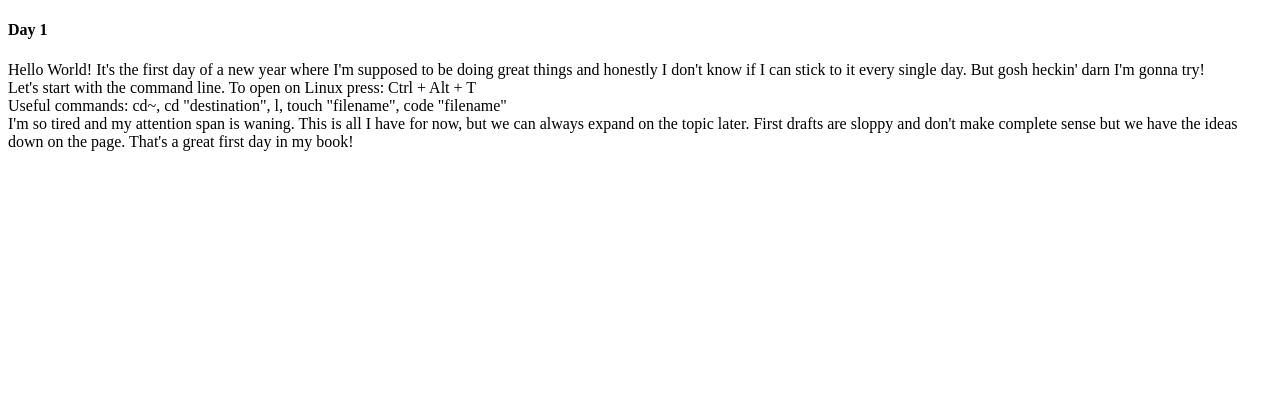
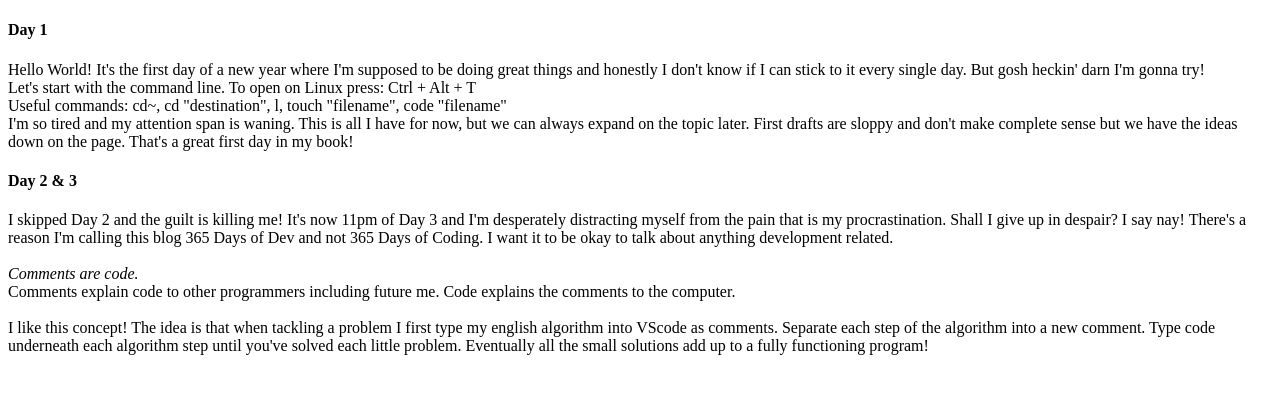
Before and after one commit to slimmgrimm/365days, a plain HTML site: page index.html in a window 1280 px wide. Drawn offline with Linux system fonts and the light colour scheme.

Commit message:
Added Day 2 & 3 entry

```diff
--- a/index.html
+++ b/index.html
@@ -19,5 +19,19 @@
         complete sense but we have the ideas down on the page. That's a great first day
         in my book!
     </p>
+    <h4>Day 2 & 3</h4>
+    <p>
+        I skipped Day 2 and the guilt is killing me! It's now 11pm of Day 3 and I'm desperately
+        distracting myself from the pain that is my procrastination. Shall I give up in despair?
+        I say nay! There's a reason I'm calling this blog 365 Days of Dev and not 365 Days of Coding.
+        I want it to be okay to talk about anything development related.<br><br>
+        <em>Comments are code.</em><br>
+        Comments explain code to other programmers including future me.
+        Code explains the comments to the computer. <br><br>
+        I like this concept! The idea is that when tackling a problem I first type my english
+        algorithm into VScode as comments. Separate each step of the algorithm into a new comment.
+        Type code underneath each algorithm step until you've solved each little problem. Eventually
+        all the small solutions add up to a fully functioning program!
+    </p>
 </body>
 </html>
```
